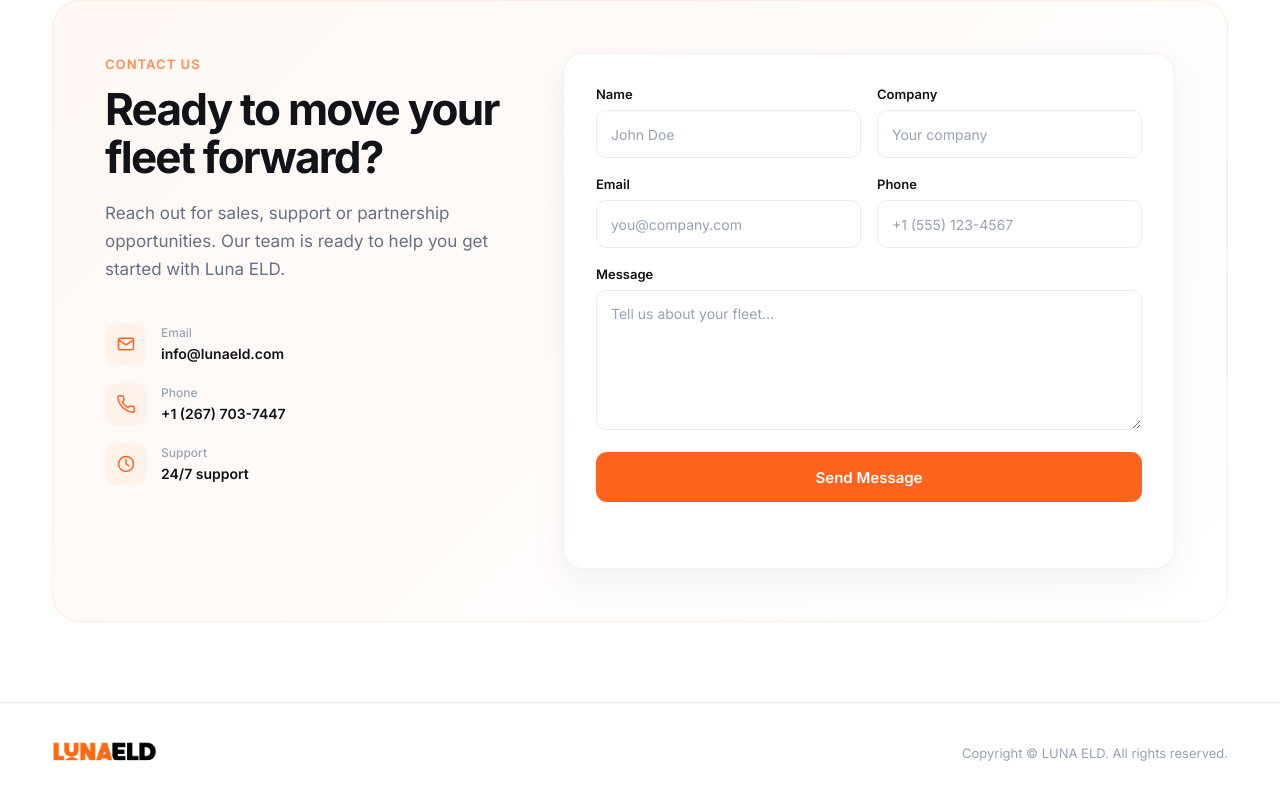
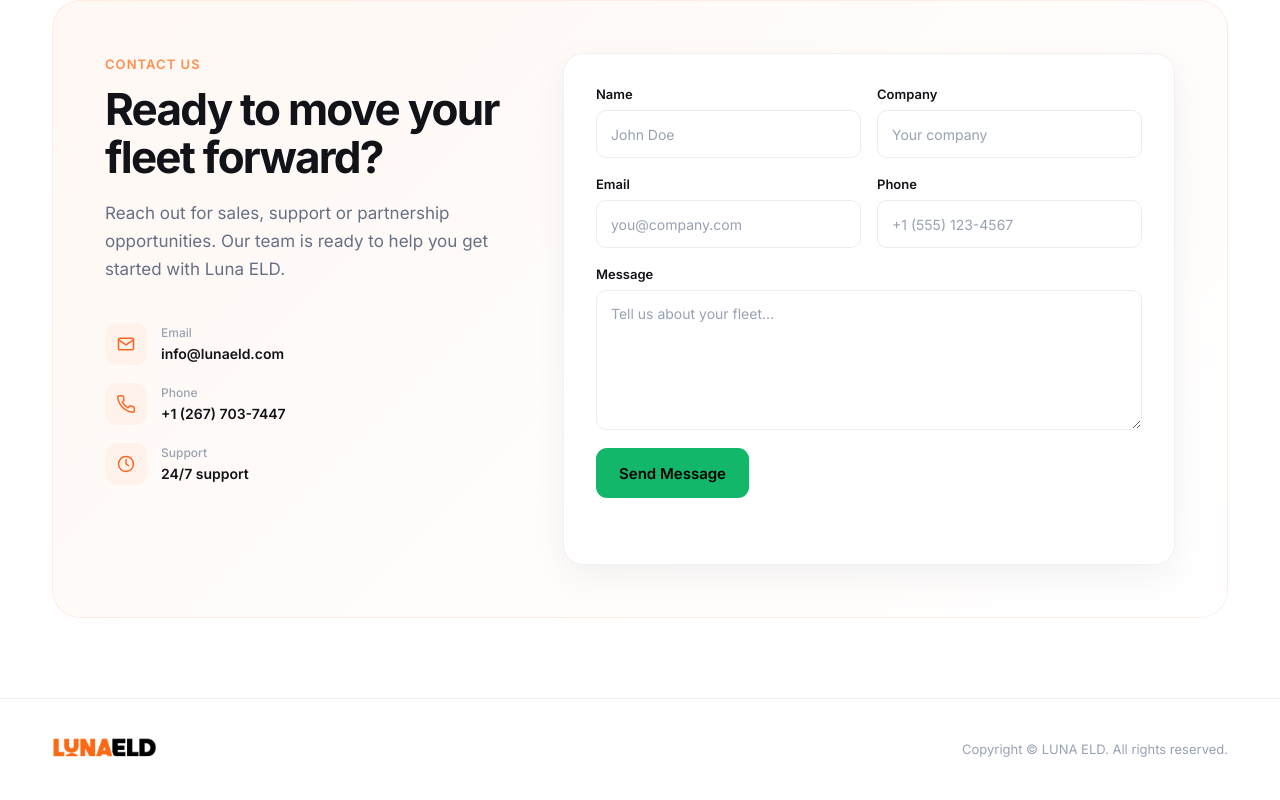
Before and after one commit to BEHZOD3745/Luna-ELD, a React (Vite) app: page / in a window 1280 px wide. Shown: the part 6914-7714 px from the top of the page. Built offline with nearby package versions, Linux system fonts and the light colour scheme.

Commit message:
Button fixes

```diff
--- a/src/components/Button/Button.tsx
+++ b/src/components/Button/Button.tsx
@@ -3,7 +3,7 @@
 
 interface ButtonProps {
   children: ReactNode;
-  variant?: "primary" | "secondary" | "ghost";
+  variant?: "primary" | "secondary" | "ghost" | "success";
   className?: string;
 
   href?: string;
--- a/src/sections/Contact/Contact.tsx
+++ b/src/sections/Contact/Contact.tsx
@@ -281,10 +281,7 @@
 
                         <Button
                             type="submit"
-                            className={`contact__submit ${status === "success"
-                                    ? "button--success"
-                                    : ""
-                                }`}
+                            variant="success"
                             disabled={status === "loading"}
                         >
                             {getButtonText()}
```
